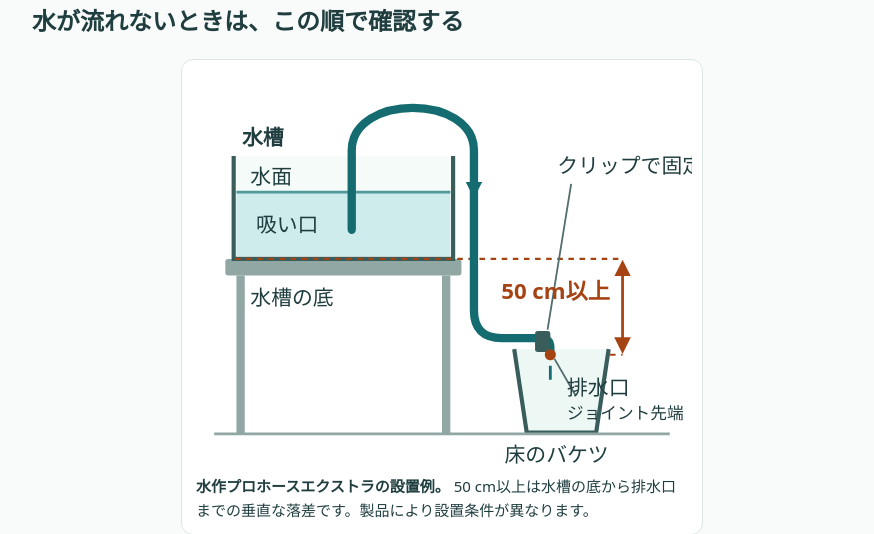
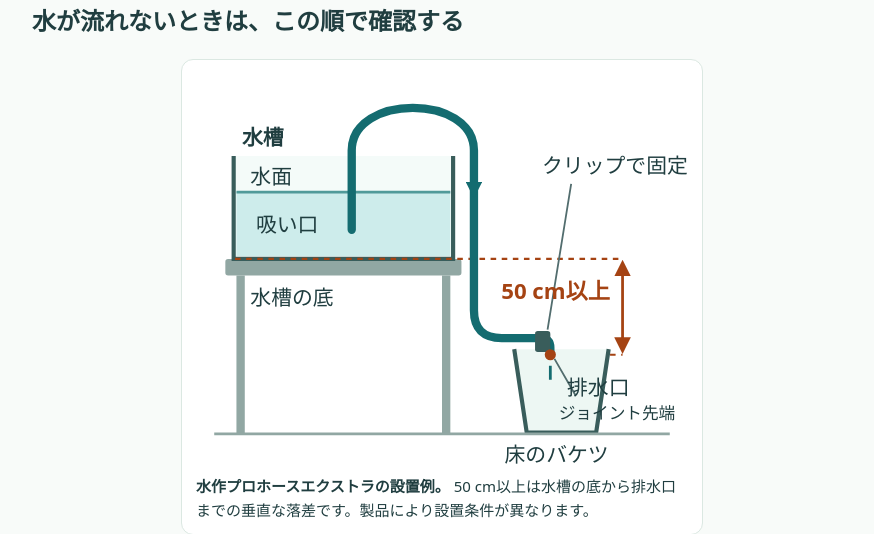
Before and after one commit to 928ghsdvhh-beep/medaka-guide, a plain HTML site: page articles/medaka-water-change-pump.html in a window 1280 px wide. Shown: the part 384-918 px from the top of the page, without its empty margins (198-1072 px from the left). Drawn offline with Linux system fonts and the light colour scheme.

Commit message:
図の右端の文字を表示範囲に収める

```diff
--- a/articles/medaka-water-change-pump.html
+++ b/articles/medaka-water-change-pump.html
@@ -19,7 +19,7 @@
 <path d="M258 213v10M203 68v22" stroke="#146c70" stroke-width="2" marker-end="url(#pump-flow-arrow)"/>
 <path d="M310 139v63" stroke="#a54313" stroke-width="2" marker-start="url(#pump-measure-arrow)" marker-end="url(#pump-measure-arrow)"/>
 <path d="M273 82l-17 105m20 47l-15-26" fill="none" stroke="#526d6e" stroke-width="1.3"/>
-<g font-size="15" fill="#203e40" font-family="system-ui,sans-serif"><text x="36" y="54" font-weight="700">水槽</text><text x="42" y="82">水面</text><text x="46" y="117">吸い口</text><text x="42" y="169">水槽の底</text><text x="263" y="74">クリップで固定</text><text x="270" y="234">排水口</text><text x="270" y="251" font-size="12">ジョイント先端</text><text x="225" y="282">床のバケツ</text></g>
+<g font-size="15" fill="#203e40" font-family="system-ui,sans-serif"><text x="36" y="54" font-weight="700">水槽</text><text x="42" y="82">水面</text><text x="46" y="117">吸い口</text><text x="42" y="169">水槽の底</text><text x="252" y="74">クリップで固定</text><text x="270" y="234">排水口</text><text x="264" y="251" font-size="12">ジョイント先端</text><text x="225" y="282">床のバケツ</text></g>
 <text x="301" y="165" text-anchor="end" fill="#a54313" font-size="16" font-weight="700" font-family="system-ui,sans-serif">50 cm以上</text>
 </svg>
 <figcaption><strong>水作プロホースエクストラの設置例。</strong> 50 cm以上は水槽の底から排水口までの垂直な落差です。製品により設置条件が異なります。</figcaption>
```
